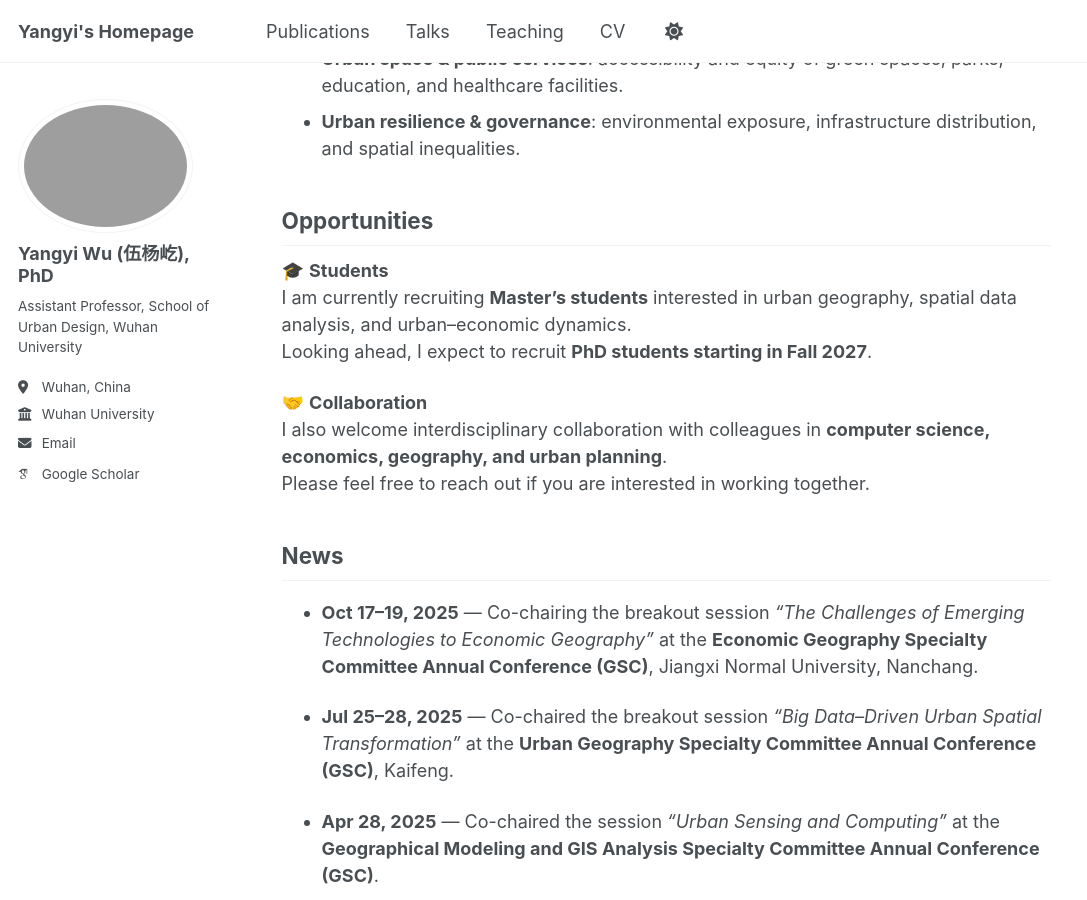
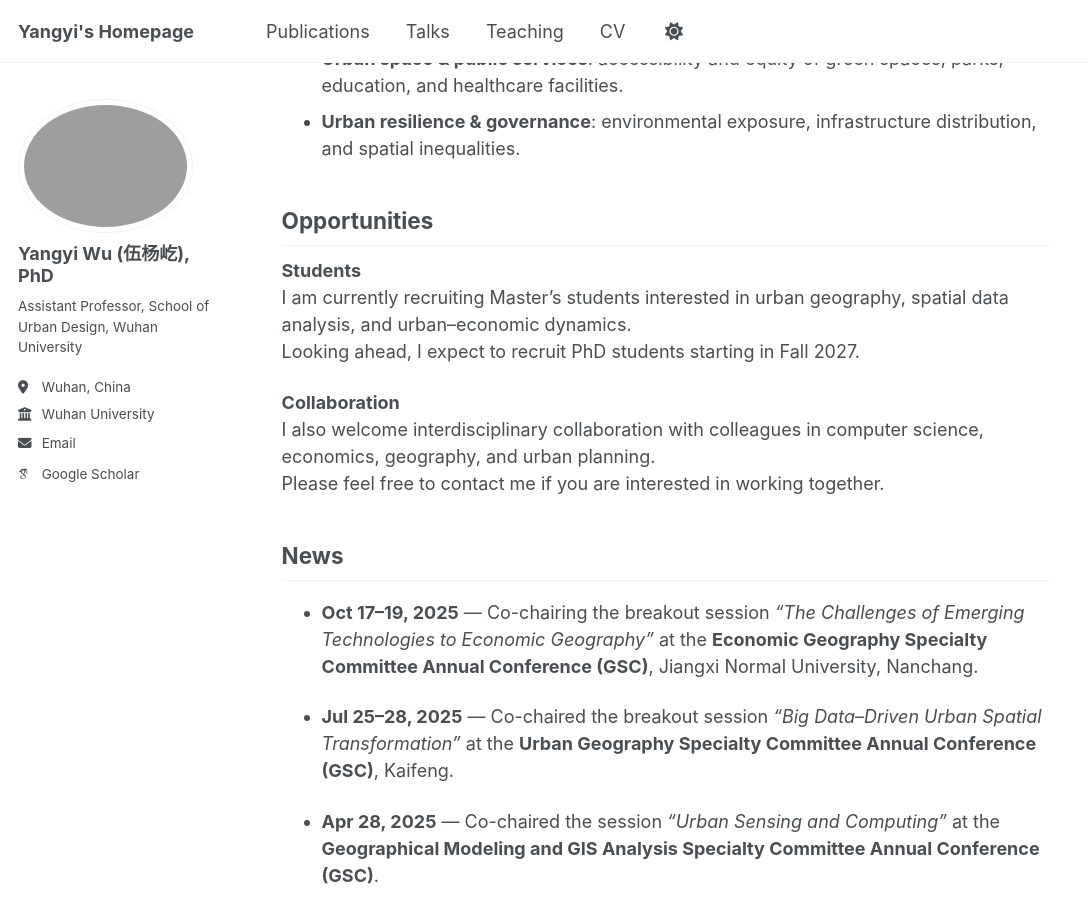
Before and after one commit to Yangyi-Wu/Yangyi-Wu.github.io, a Jekyll site: the page built from _pages/about.md, in a window 1280 px wide and 900 px high, scrolled down 447 px. Shown: the whole window, without its empty margins (0-1087 px from the left). Built offline with Jekyll 4.4.1, drawn with Linux system fonts in a browser that asks for light colours; some web fonts are replaced; a script that is not in the unit is left out.

Commit message:
Update about.md

```diff
--- a/_pages/about.md
+++ b/_pages/about.md
@@ -18,13 +18,13 @@
 
 ## Opportunities
 
-🎓 **Students**
-I am currently recruiting **Master’s students** interested in urban geography, spatial data analysis, and urban–economic dynamics.
-Looking ahead, I expect to recruit **PhD students starting in Fall 2027**.
+**Students**
+I am currently recruiting Master’s students interested in urban geography, spatial data analysis, and urban–economic dynamics.
+Looking ahead, I expect to recruit PhD students starting in Fall 2027.
 
-🤝 **Collaboration**
-I also welcome interdisciplinary collaboration with colleagues in **computer science, economics, geography, and urban planning**.
-Please feel free to reach out if you are interested in working together.
+**Collaboration**
+I also welcome interdisciplinary collaboration with colleagues in computer science, economics, geography, and urban planning.
+Please feel free to contact me if you are interested in working together.
 
 ## News
 
```
